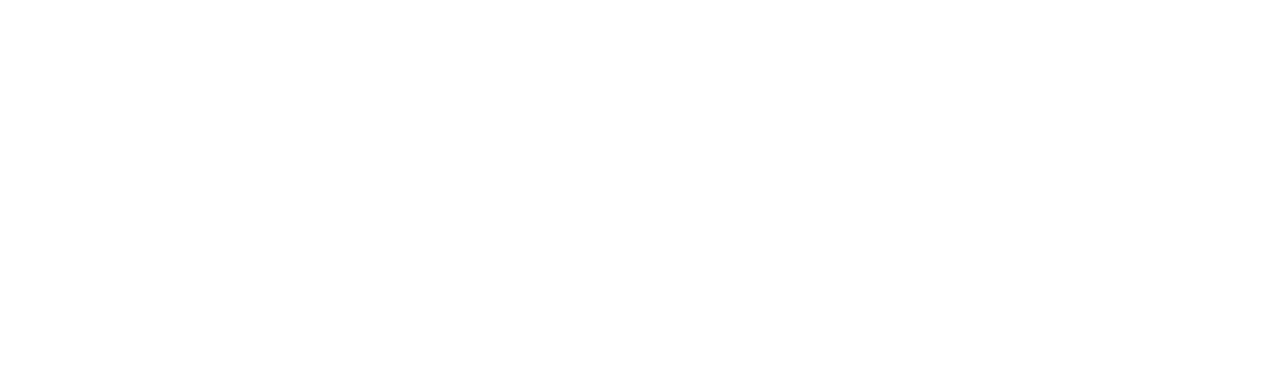
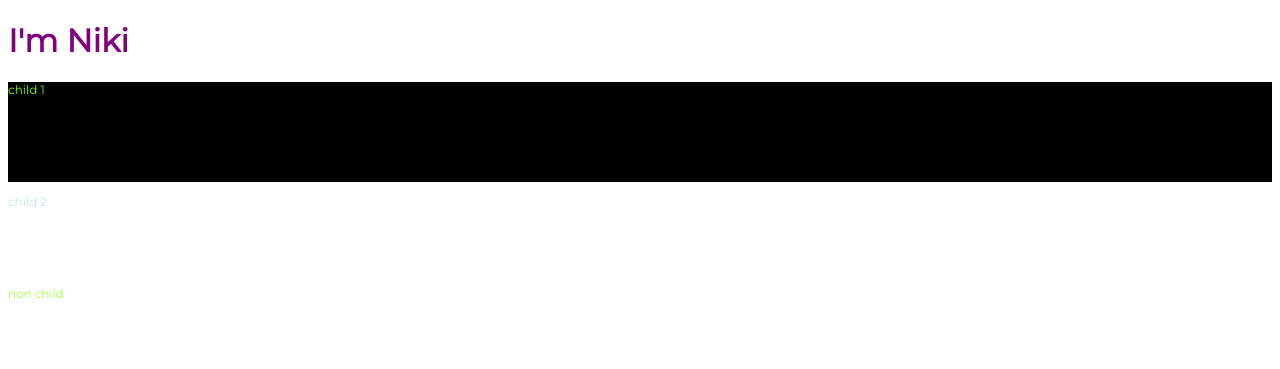
Before and after one commit to TN1k1/W1-practice, a plain HTML site: page frontend/index.html in a window 1280 px wide. Drawn offline with Linux system fonts and the light colour scheme.

Commit message:
Monday done

```diff
--- a/frontend/index.html
+++ b/frontend/index.html
@@ -1,12 +1,27 @@
 <!DOCTYPE html>
 <html lang="en">
+
 <head>
 	<meta charset="UTF-8">
 	<meta http-equiv="X-UA-Compatible" content="IE=edge">
 	<meta name="viewport" content="width=device-width, initial-scale=1.0">
-	<title>This is FRONTEND</title>
+	<title>N1k1 first webpage</title>
+	<link rel="stylesheet" href="style.css">
+	<link rel="preconnect" href="https://fonts.googleapis.com">
+	<link rel="preconnect" href="https://fonts.gstatic.com" crossorigin>
+	<link href="https://fonts.googleapis.com/css2?family=Montserrat:wght@300;400&display=swap" rel="stylesheet">
 </head>
+
 <body>
-	<div id="root"></div>
+	<h1 class="purple">I'm Niki</h1>
+
+	<div class="container-1">
+		<p>child 1</p>
+	</div>
+	<p id=blue class="purple">child 2</p>
+
+
+	<p>non child</p>
 </body>
+
 </html>
--- /dev/null
+++ b/frontend/style.css
@@ -0,0 +1,40 @@
+h1 {
+    color: blue
+}
+
+#blue {
+    color: lightblue;
+}
+
+h1.purple {
+    color: purple;
+}
+
+p {
+    color: chartreuse;
+    font-size: 12px;
+}
+
+p.purple {
+    color: pink
+}
+
+body {
+    color: burlywood;
+    font-family: 'Montserrat', sans-serif;
+    font-weight: 300
+}
+
+div {
+    color: crimson;
+}
+
+.container-1 {
+    background-color: black;
+    height: 100px;
+    font-weight: 400
+}
+
+p {
+    height: 80px
+}
```
